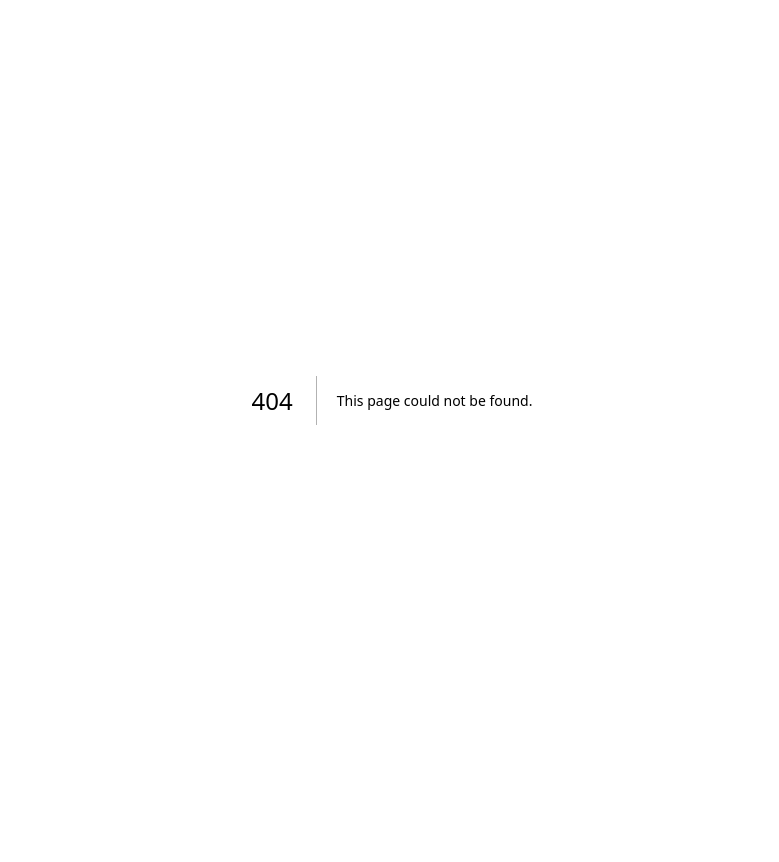
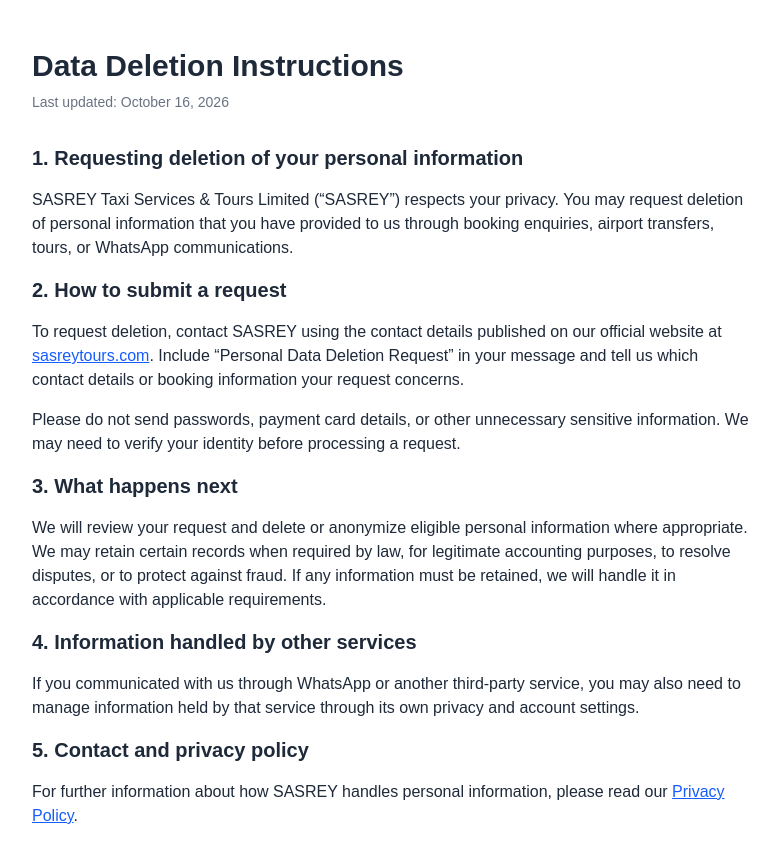
Before and after one commit to taxeservices-tech/sasrey-operations-platform, a Next.js app: page /data-deletion in a window 1280 px wide. Before the commit this address had no page. Shown: the top 862 px of the page, without its empty margins (248-1027 px from the left). Before the commit the page ends 800 px from the top, so only its background shows below. Built offline with nearby package versions, Linux system fonts and the light colour scheme.

Commit message:
Add data deletion instructions page

```diff
--- /dev/null
+++ b/app/data-deletion/page.tsx
@@ -0,0 +1,84 @@
+export default function DataDeletionPage() {
+  return (
+    <main className="mx-auto max-w-3xl px-6 py-12 text-gray-800">
+      <h1 className="mb-2 text-3xl font-bold">
+        Data Deletion Instructions
+      </h1>
+
+      <p className="mb-8 text-sm text-gray-500">
+        Last updated: October 16, 2026
+      </p>
+
+      <section className="space-y-4">
+        <h2 className="text-xl font-semibold">
+          1. Requesting deletion of your personal information
+        </h2>
+        <p>
+          SASREY Taxi Services &amp; Tours Limited (“SASREY”) respects
+          your privacy. You may request deletion of personal information
+          that you have provided to us through booking enquiries,
+          airport transfers, tours, or WhatsApp communications.
+        </p>
+
+        <h2 className="text-xl font-semibold">
+          2. How to submit a request
+        </h2>
+        <p>
+          To request deletion, contact SASREY using the contact details
+          published on our official website at{" "}
+          <a
+            className="text-blue-600 underline"
+            href="https://sasreytours.com"
+          >
+            sasreytours.com
+          </a>
+          . Include “Personal Data Deletion Request” in your message and
+          tell us which contact details or booking information your
+          request concerns.
+        </p>
+        <p>
+          Please do not send passwords, payment card details, or other
+          unnecessary sensitive information. We may need to verify your
+          identity before processing a request.
+        </p>
+
+        <h2 className="text-xl font-semibold">
+          3. What happens next
+        </h2>
+        <p>
+          We will review your request and delete or anonymize eligible
+          personal information where appropriate. We may retain certain
+          records when required by law, for legitimate accounting
+          purposes, to resolve disputes, or to protect against fraud.
+          If any information must be retained, we will handle it in
+          accordance with applicable requirements.
+        </p>
+
+        <h2 className="text-xl font-semibold">
+          4. Information handled by other services
+        </h2>
+        <p>
+          If you communicated with us through WhatsApp or another
+          third-party service, you may also need to manage information
+          held by that service through its own privacy and account
+          settings.
+        </p>
+
+        <h2 className="text-xl font-semibold">
+          5. Contact and privacy policy
+        </h2>
+        <p>
+          For further information about how SASREY handles personal
+          information, please read our{" "}
+          <a
+            className="text-blue-600 underline"
+            href="https://sasreytours.com/privacy-policy"
+          >
+            Privacy Policy
+          </a>
+          .
+        </p>
+      </section>
+    </main>
+  );
+}
```
